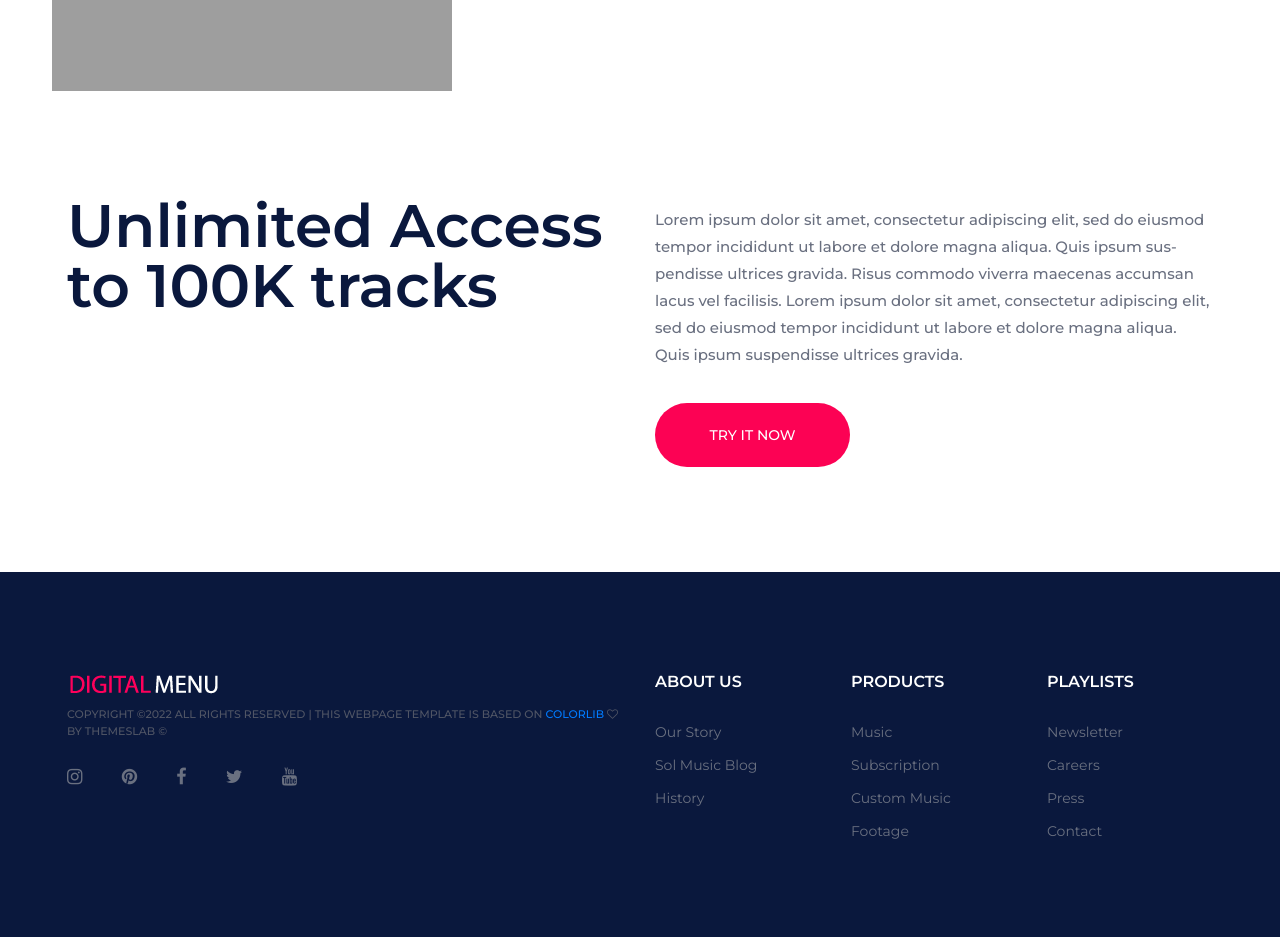
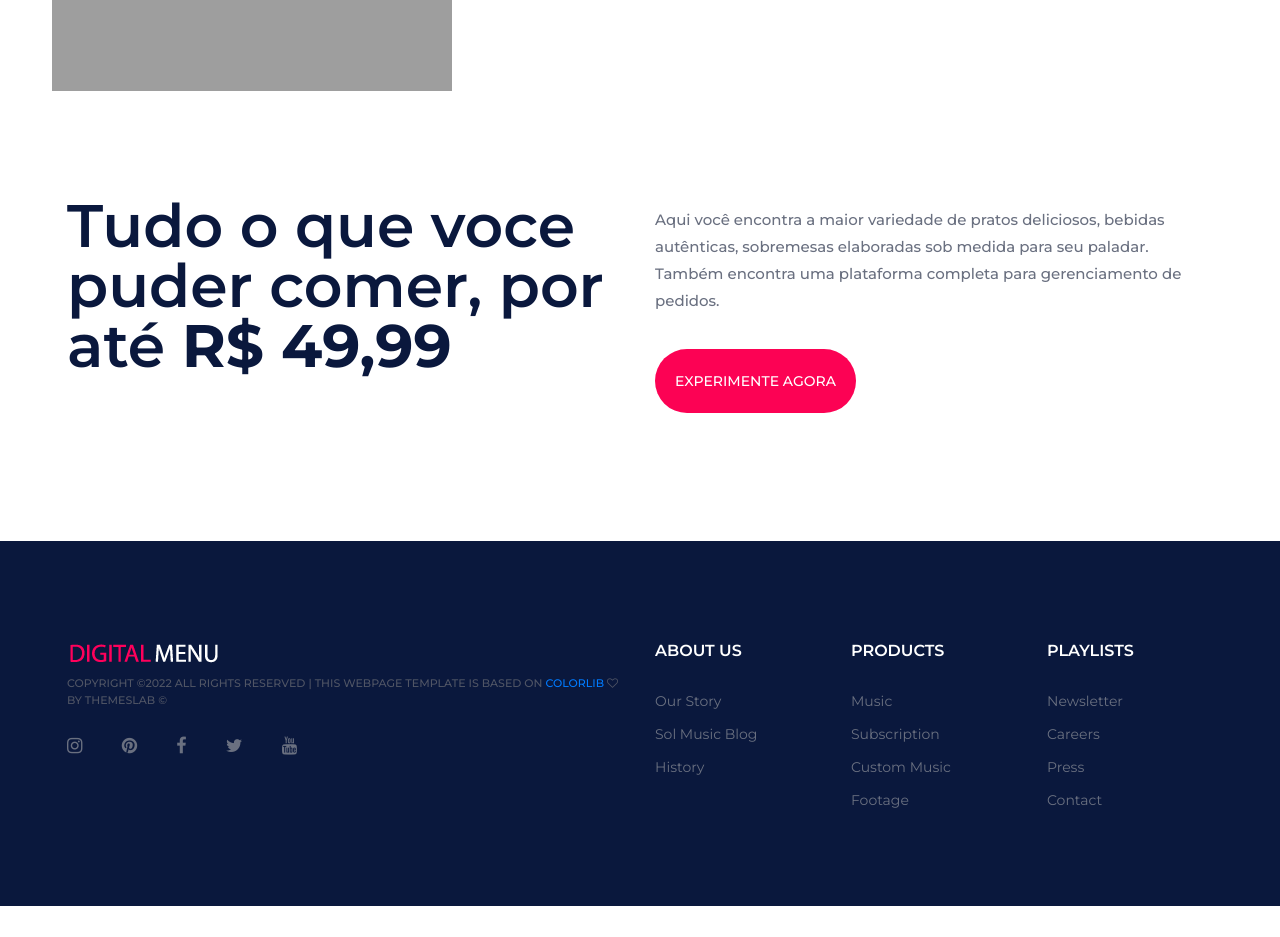
Before and after one commit to ikarolaborda/digitalmenu, a Symfony app: template app/templates/dish/show.html.twig in a window 1280 px wide. Shown: the part 369-1306 px from the top of the page. After the commit the page ends 1275 px from the top, so only its background shows below. Run offline with Twig, Linux system fonts and the light colour scheme; the template is opened without the code that fills it, so the values that code supplies are empty; some libraries are stand-ins or nearby versions; grey boxes are pictures that could not be loaded.

Commit message:
chore: layout adjustments on the base template

```diff
--- a/app/templates/base.html.twig
+++ b/app/templates/base.html.twig
@@ -37,7 +37,7 @@
 
 <!-- Header section -->
 <header class="header-section clearfix">
-    <a href="index.html" class="site-logo">
+    <a href="{{ path('home') }}" class="site-logo">
         <img src="{{ asset('img/logo.png') }}" alt="">
     </a>
     <div class="header-right">
@@ -59,9 +59,9 @@
             <li><a href="{{ path('dish.dish_main') }}">Pratos</a>
                 <ul class="sub-menu">
                     <li><a href="{{ path('dish.create') }}">Adicionar Prato</a></li>
-                    <li><a href="playlist.html">Playlist</a></li>
-                    <li><a href="artist.html">Artist</a></li>
-                    <li><a href="blog.html">Blog</a></li>
+                    <li><a href="#">#</a></li>
+                    <li><a href="#">#</a></li>
+                    <li><a href="#">#</a></li>
                 </ul>
             </li>
             <li><a href="{{ path('register') }}" class="register text-danger">Registro de usuários</a></li>
@@ -78,12 +78,12 @@
         <div class="row">
             <div class="col-lg-6">
                 <div class="section-title">
-                    <h2>Unlimited Access to 100K tracks</h2>
+                    <h2>Tudo o que voce puder comer, por até <strong>R$ 49,99</strong></h2>
                 </div>
             </div>
             <div class="col-lg-6">
-                <p>Lorem ipsum dolor sit amet, consectetur adipiscing elit, sed do eiusmod tempor incididunt ut labore et dolore magna aliqua. Quis ipsum sus-pendisse ultrices gravida. Risus commodo viverra maecenas accumsan lacus vel facilisis. Lorem ipsum dolor sit amet, consectetur adipiscing elit, sed do eiusmod tempor incididunt ut labore et dolore magna aliqua. Quis ipsum suspendisse ultrices gravida.</p>
-                <a href="#" class="site-btn">Try it now</a>
+                <p>Aqui você encontra a maior variedade de pratos deliciosos, bebidas autênticas, sobremesas elaboradas sob medida para seu paladar. Também encontra uma plataforma completa para gerenciamento de pedidos.</p>
+                <a href="#" class="site-btn">Experimente agora</a>
             </div>
         </div>
     </div>
```
